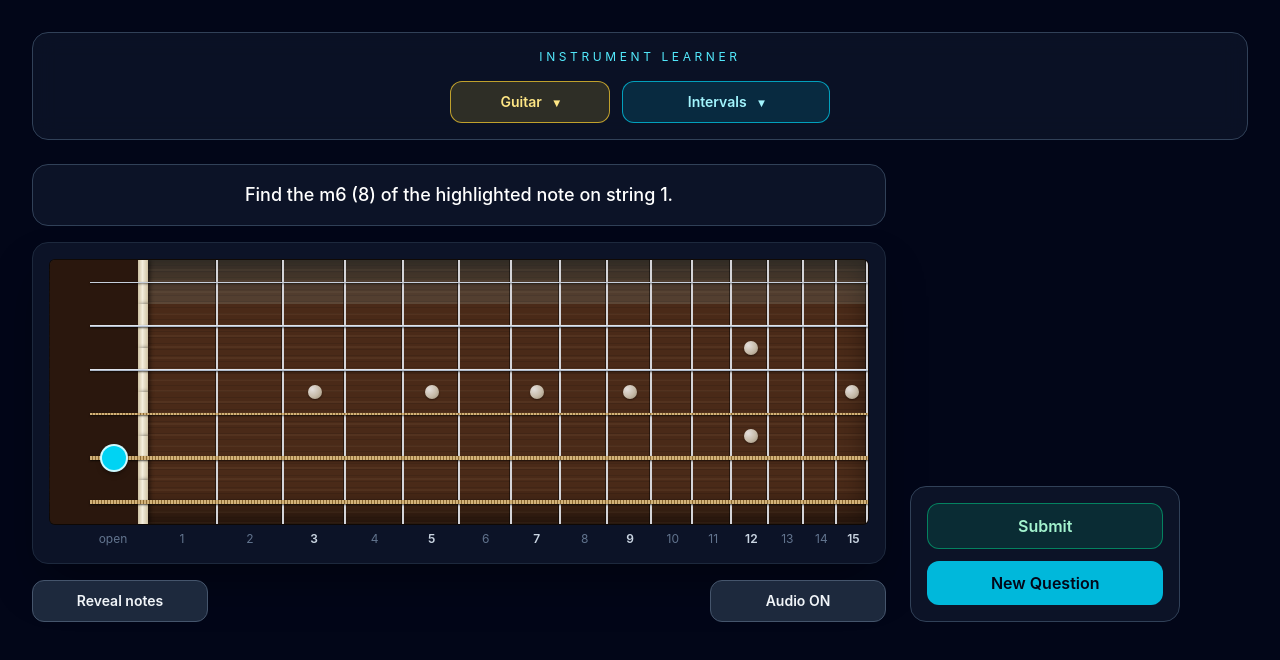
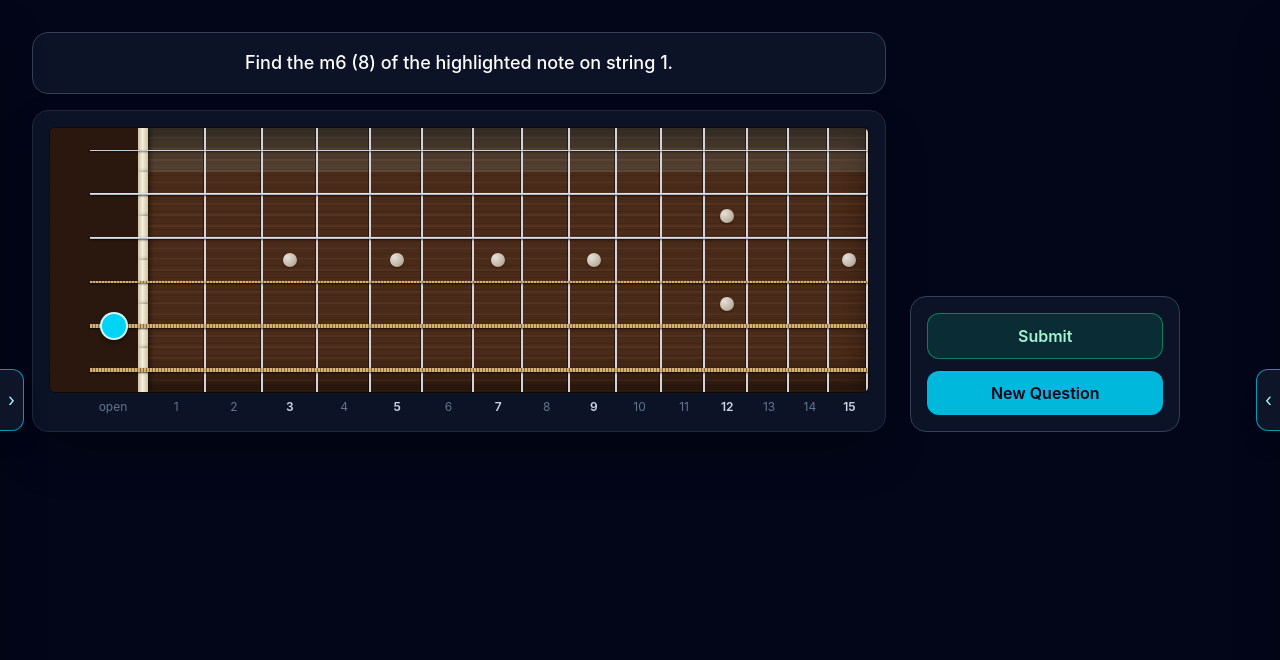
Before and after one commit to LAWRENC0/InstrumentLearner, a React (Vite) app: page / in a window 1280 px wide. Shown: the top 660 px of the page. Built offline with nearby package versions, Linux system fonts and the light colour scheme.

Commit message:
sidebars

```diff
--- a/src/App.jsx
+++ b/src/App.jsx
@@ -2,6 +2,7 @@ import { useRef, useState } from 'react';
 import HeaderSelector from './components/HeaderSelector';
 import GuitarTrainer from './components/GuitarTrainer';
 import TrumpetTrainer from './components/TrumpetTrainer';
+import ControlSidebar from './components/ControlSidebar';
 import {
   CHORD_DIFFICULTIES, MODES, SCALE_TRIAD_EXERCISES, buildQuestion,
 } from './utils/questionHelpers';
@@ -384,6 +385,8 @@ function App() {
   const [instrument, setInstrument] = useState('guitar');
   const [trumpetMode, setTrumpetMode] = useState('Register & Intonation');
   const [openMenu, setOpenMenu] = useState(null);
+  const [sidebarOpen, setSidebarOpen] = useState(false);
+  const [controlsOpen, setControlsOpen] = useState(false);
   const trainer = useGuitarTrainerState();
   const handleModeChange = (nextMode) => {
     trainer.setMode(nextMode);
@@ -400,6 +403,11 @@ function App() {
           difficulties={instrument === 'guitar' && trainer.mode === 'Fill in the Chords' ? CHORD_DIFFICULTIES : []}
           exercises={instrument === 'guitar' && trainer.mode === 'Scale & Triads' ? SCALE_TRIAD_EXERCISES : []}
           exercise={trainer.scaleTriadExercise}
+          sidebarOpen={sidebarOpen}
+          onToggleSidebar={() => {
+            setSidebarOpen((open) => !open);
+            setOpenMenu(null);
+          }}
           onMenuToggle={(menu) => setOpenMenu((current) => current === menu ? null : menu)}
           onInstrumentChange={(next) => { setInstrument(next); setOpenMenu(null); }}
           mode={instrument === 'guitar' ? trainer.mode : trumpetMode}
@@ -448,6 +456,24 @@ function App() {
             displayScaleType={trainer.displayScaleType}
           />
         )}
+        {instrument === 'guitar' && (
+          <ControlSidebar open={controlsOpen} onToggle={() => setControlsOpen((open) => !open)} label="Controls">
+            <button type="button" onClick={() => trainer.setRevealNames((value) => !value)}
+              className="rounded-xl border border-slate-600 bg-slate-800 px-4 py-2.5 text-sm font-semibold text-slate-100">
+              {trainer.revealNames ? 'Hide notes' : 'Show notes'}
+            </button>
+            {trainer.revealNames && (
+              <button type="button" onClick={() => trainer.setDisplayScaleDegrees((value) => !value)}
+                className="rounded-xl border border-slate-600 bg-slate-800 px-4 py-2.5 text-sm font-semibold text-slate-100">
+                {trainer.displayScaleDegrees ? 'Show notes' : 'Show degrees'} ({trainer.displayScaleRoot} {trainer.displayScaleType === 'minor' ? 'min' : 'maj'})
+              </button>
+            )}
+            <button type="button" onClick={() => trainer.setAudioEnabled((value) => !value)}
+              className="rounded-xl border border-slate-600 bg-slate-800 px-4 py-2.5 text-sm font-semibold text-slate-100">
+              Audio {trainer.audioEnabled ? 'ON' : 'OFF'}
+            </button>
+          </ControlSidebar>
+        )}
       </div>
     </div>
   );
--- /dev/null
+++ b/src/components/ControlSidebar.jsx
@@ -0,0 +1,27 @@
+export default function ControlSidebar({ side = 'right', open, onToggle, children, label }) {
+  const isRight = side === 'right';
+  return (
+    <>
+      <button
+        type="button"
+        onClick={onToggle}
+        aria-expanded={open}
+        aria-label={open ? `Close ${label}` : `Open ${label}`}
+        className={[
+          'fixed top-1/2 z-[60] -translate-y-1/2 border bg-slate-900/95 px-2 py-4 text-cyan-200 shadow-xl backdrop-blur-md',
+          isRight ? 'right-0 rounded-l-xl border-r-0 border-cyan-400/70' : 'left-0 rounded-r-xl border-l-0 border-cyan-400/70',
+        ].join(' ')}
+      >
+        <span className="text-lg">{open ? (isRight ? '›' : '‹') : (isRight ? '‹' : '›')}</span>
+      </button>
+      <aside className={[
+        'fixed inset-y-3 z-50 w-72 overflow-y-auto rounded-2xl border border-slate-700 bg-slate-900/95 p-4 shadow-2xl shadow-black/50 backdrop-blur-md transition-transform duration-200',
+        isRight ? 'right-0 rounded-r-none' : 'left-0 rounded-l-none',
+        open ? 'translate-x-0' : isRight ? 'translate-x-full' : '-translate-x-full',
+      ].join(' ')}>
+        <p className="mb-5 text-center text-xs uppercase tracking-[0.3em] text-cyan-300">{label}</p>
+        <div className="flex flex-col gap-3">{children}</div>
+      </aside>
+    </>
+  );
+}
--- a/src/components/Fretboard.jsx
+++ b/src/components/Fretboard.jsx
@@ -11,7 +11,7 @@ const NUT_W = 10;
 const ROW_H = 44;
 
 // Real fret spacing: each fret is ~5.6% narrower than the previous one.
-const FRET_WEIGHTS = Array.from({ length: FRET_COUNT }, (_, i) => 2 ** (-i / 12) - 2 ** (-(i + 1) / 12));
+const FRET_WEIGHTS = Array.from({ length: FRET_COUNT }, (_, i) => 2 ** (-i / 24) - 2 ** (-(i + 1) / 24));
 const FRET_COLUMNS = FRET_WEIGHTS.map((w) => `minmax(0, ${(w * 100).toFixed(3)}fr)`).join(' ');
 const GRID_TEMPLATE = `${LABEL_W}px ${OPEN_W}px ${NUT_W}px ${FRET_COLUMNS}`;
 const BOARD_LEFT = LABEL_W + OPEN_W + NUT_W;
--- a/src/components/GuitarTrainer.jsx
+++ b/src/components/GuitarTrainer.jsx
@@ -113,22 +113,6 @@ export default function GuitarTrainer({
             className="w-full rounded-xl border border-slate-600 bg-slate-800 px-4 py-2.5 text-center text-sm text-slate-100 placeholder:text-slate-400 focus:border-cyan-300 focus:outline-none"
           />
         )}
-        <div className="flex justify-between gap-3">
-          <button type="button" onClick={onToggleReveal}
-            className="w-44 rounded-xl border border-slate-600 bg-slate-800 px-4 py-2.5 text-sm font-semibold text-slate-100 transition hover:border-slate-400">
-            {revealNames ? 'Hide notes' : 'Reveal notes'}
-          </button>
-          {revealNames && (
-            <button type="button" onClick={onToggleDisplayScaleDegrees} aria-pressed={displayScaleDegrees}
-              className="rounded-xl border border-slate-600 bg-slate-800 px-3 py-2.5 text-xs font-semibold text-slate-100 transition hover:border-slate-400">
-              {displayScaleDegrees ? 'Show notes' : 'Show degrees'} ({displayScaleRoot} {displayScaleType === 'minor' ? 'min' : 'maj'})
-            </button>
-          )}
-          <button type="button" onClick={onToggleAudio} aria-pressed={audioEnabled}
-            className="w-44 rounded-xl border border-slate-600 bg-slate-800 px-4 py-2.5 text-sm font-semibold text-slate-100 transition hover:border-slate-400">
-            Audio {audioEnabled ? 'ON' : 'OFF'}
-          </button>
-        </div>
       </section>
       {!isExplorer && <aside className="space-y-4">
         <div className="rounded-2xl border border-slate-700 bg-slate-900/80 p-4">
--- a/src/components/HeaderSelector.jsx
+++ b/src/components/HeaderSelector.jsx
@@ -20,13 +20,26 @@ function Menu({ label, items, value, open, onToggle, onSelect, className }) {
 
 export default function HeaderSelector({
   instrument, mode, modes, difficulty, difficulties, exercise, exercises, openMenu, onMenuToggle,
-  onInstrumentChange, onModeChange, onDifficultyChange, onExerciseChange,
+  onInstrumentChange, onModeChange, onDifficultyChange, onExerciseChange, sidebarOpen, onToggleSidebar,
 }) {
   const instrumentModes = instrument === 'guitar' ? modes : ['Register & Intonation', 'Register Graph'];
   return (
-    <header className="relative z-50 mb-6 rounded-2xl border border-slate-700 bg-slate-900/70 p-4 text-center backdrop-blur-md">
+    <>
+      <button
+        type="button"
+        onClick={onToggleSidebar}
+        aria-expanded={sidebarOpen}
+        aria-label={sidebarOpen ? 'Close navigation' : 'Open navigation'}
+        className="fixed left-0 top-1/2 z-[60] -translate-y-1/2 rounded-r-xl border border-l-0 border-cyan-400/70 bg-slate-900/95 px-2 py-4 text-cyan-200 shadow-xl backdrop-blur-md"
+      >
+        <span className="text-lg">{sidebarOpen ? '‹' : '›'}</span>
+      </button>
+      <header className={[
+        'fixed inset-y-3 left-0 z-50 w-72 rounded-r-2xl border border-l-0 border-slate-700 bg-slate-900/95 p-4 text-center shadow-2xl shadow-black/50 backdrop-blur-md transition-transform duration-200',
+        sidebarOpen ? 'translate-x-0' : '-translate-x-full',
+      ].join(' ')}>
       <p className="text-xs uppercase tracking-[0.3em] text-cyan-300">Instrument Learner</p>
-      <div className="mt-4 flex flex-wrap items-start justify-center gap-3">
+      <div className="mt-6 flex flex-col items-stretch gap-3">
         <Menu
           value={instrument}
           items={['guitar', 'trumpet']}
@@ -64,6 +77,7 @@ export default function HeaderSelector({
           />
         )}
       </div>
-    </header>
+      </header>
+    </>
   );
 }
--- a/src/components/TrumpetTrainer.jsx
+++ b/src/components/TrumpetTrainer.jsx
@@ -1,4 +1,5 @@
 import { useState } from 'react';
+import ControlSidebar from './ControlSidebar';
 import {
   evaluateTrumpetConfiguration,
   calculateTrumpetPitch,
@@ -38,8 +39,8 @@ function PianoKeyboard({ targetMidi, producedMidi, showProducedNote, bbNotation,
 
   return (
     <div className="mb-5 overflow-x-auto rounded-xl border border-slate-700 bg-slate-950/70 p-3">
-      <div className="relative mx-auto h-28 min-w-fit" style={{ width: `${whiteNotes.length * 32}px` }}>
-        <div className="absolute inset-x-0 bottom-0 flex h-24">
+      <div className="relative mx-auto h-24 min-w-fit" style={{ width: `${whiteNotes.length * 32}px` }}>
+        <div className="absolute inset-x-0 bottom-0 flex h-20">
           {whiteNotes.map((midi) => (
             <div
               key={midi}
@@ -62,7 +63,7 @@ function PianoKeyboard({ targetMidi, producedMidi, showProducedNote, bbNotation,
             <div
               key={midi}
               className={[
-                'absolute top-0 z-10 h-16 w-5 -translate-x-1/2 rounded-b border border-slate-950 bg-slate-900',
+                'absolute top-0 z-10 h-12 w-5 -translate-x-1/2 rounded-b border border-slate-950 bg-slate-900',
                 midi === targetDisplayMidi
                   ? 'z-20 border-2 border-emerald-200 bg-emerald-400 shadow-[0_0_14px_rgba(52,211,153,0.9)]'
                   : '',
@@ -272,6 +273,7 @@ function TrumpetTrainer({ mode = 'Register & Intonation' }) {
   const [graphScale, setGraphScale] = useState('keyboard');
   const [result, setResult] = useState(null);
   const [showProducedNote, setShowProducedNote] = useState(false);
+  const [controlsOpen, setControlsOpen] = useState(false);
 
   const producedPreview = calculateTrumpetPitch({ partial, valves, pump1, pump3 });
   const graphMode = mode === 'Register Graph';
@@ -381,14 +383,6 @@ function TrumpetTrainer({ mode = 'Register & Intonation' }) {
                 </span>
               </div>
             </div>
-            <button
-              type="button"
-              onClick={() => setBbNotation((current) => !current)}
-              aria-pressed={bbNotation}
-              className="mt-4 w-full min-w-44 rounded-xl border border-slate-700 bg-slate-950/60 px-4 py-2.5 text-sm font-semibold text-slate-200 hover:border-slate-400"
-            >
-              Intonation: {bbNotation ? 'trumpet' : 'real'}
-            </button>
           </label>
 
           <div className="rounded-2xl border border-amber-200/20 bg-black/20 p-4">
@@ -442,17 +436,22 @@ function TrumpetTrainer({ mode = 'Register & Intonation' }) {
               3rd slide: {pump3}%
               <input type="range" min="0" max="4" step="1" value={PUMP_LEVELS.indexOf(pump3)} onChange={(event) => setPump3(PUMP_LEVELS[Number(event.target.value)])} className="accent-amber-300" />
             </label>
-            {!graphMode && <button
-              type="button"
-              onClick={() => setShowProducedNote((current) => !current)}
-              aria-pressed={showProducedNote}
-              className="w-full min-w-44 rounded-xl border border-slate-600 bg-slate-800 px-4 py-2.5 text-sm font-semibold text-slate-100 hover:border-slate-400"
-            >
-              {showProducedNote ? 'Hide note' : 'Show note'}
-            </button>}
           </div>
         </div>
       </section>
+
+      <ControlSidebar open={controlsOpen} onToggle={() => setControlsOpen((open) => !open)} label="Trumpet controls">
+        <button type="button" onClick={() => setBbNotation((current) => !current)}
+          className="rounded-xl border border-slate-600 bg-slate-800 px-4 py-2.5 text-sm font-semibold text-slate-100">
+          Intonation: {bbNotation ? 'trumpet' : 'real'}
+        </button>
+        {!graphMode && (
+          <button type="button" onClick={() => setShowProducedNote((current) => !current)}
+            className="rounded-xl border border-slate-600 bg-slate-800 px-4 py-2.5 text-sm font-semibold text-slate-100">
+            {showProducedNote ? 'Hide note' : 'Show note'}
+          </button>
+        )}
+      </ControlSidebar>
 
       {!graphMode && <section>
         <div className="flex flex-col gap-3 rounded-2xl border border-slate-700 bg-slate-900/80 p-5">
```
Also changed, not shown: 5 other files (tests, documents, lock files or other folders).
